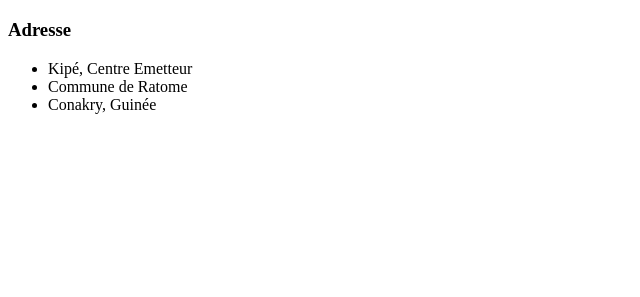
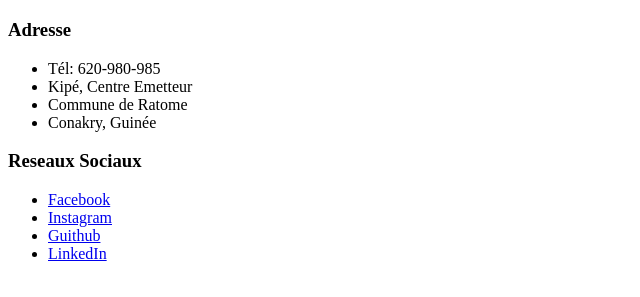
Before and after one commit to SOW-max/Cr-ation-d-un-Site-Web-Personnel, a plain HTML site: page contact.html in a window 1280 px wide. Shown: the part 61-358 px from the top of the page, without its empty margins (0-640 px from the left). Drawn offline with Linux system fonts and the light colour scheme.

Commit message:
update contact

```diff
--- a/contact.html
+++ b/contact.html
@@ -14,11 +14,22 @@
          <div class="bloc footer-services">
             <h3>Adresse</h3>
             <ul class="Adress">
+                <li>Tél: 620-980-985</li>
                 <li>Kipé, Centre Emetteur</li>
                 <li>Commune de Ratome</li>
                 <li>Conakry, Guinée</li>
             </ul>
          </div>
+         <div class="bloc footer-services">
+            <h3>Reseaux Sociaux</h3>
+            <ul class="Adress">
+                <li><a href="www.facebook.com/sowmdoubhoye">Facebook</a></li>
+                <li><a href="www.instagram.com/sowmdoubhoye">Instagram</a></li>
+                <li><a href="www.github.com/sow-max">Guithub</a></li>
+                <li><a href="www.linkedin.com/sowmdoubhoye">LinkedIn</a></li>
+            </ul>
+         </div>
+
     </div>
 </footer>
 </html>
```
